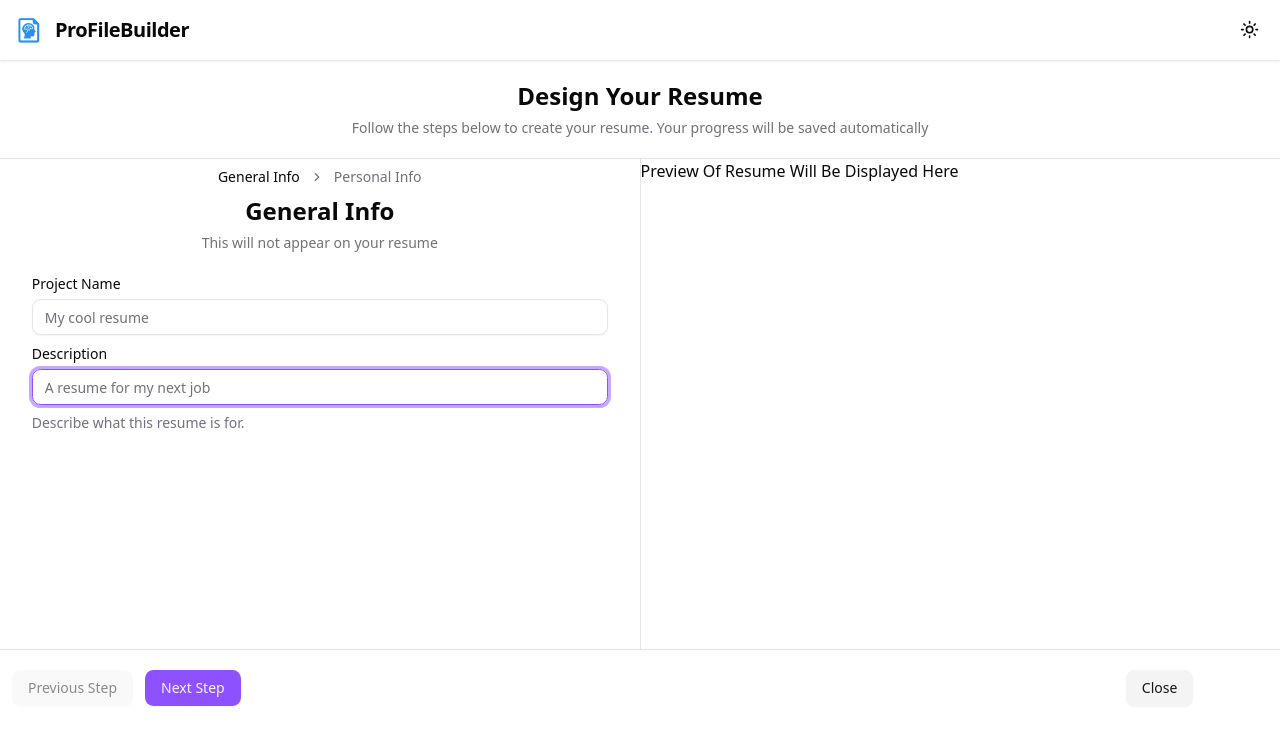
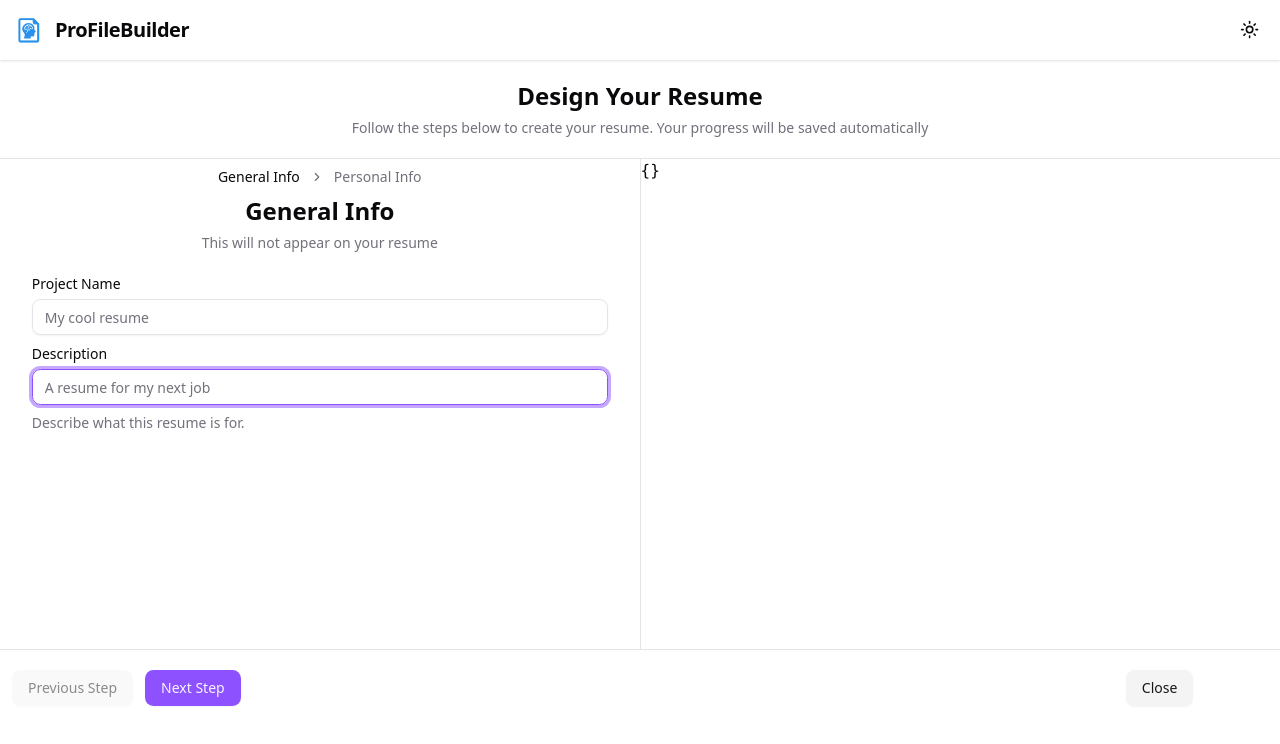
Before and after one commit to MITHILESH143/ai_resume_build, a Next.js app: page /editor in a window 1280 px wide. Shown: the top 744 px of the page. Built offline with nearby package versions, Linux system fonts and the light colour scheme.

Commit message:
problem is not solved

```diff
--- a/src/app/(main)/editor/ResumeEditior.tsx
+++ b/src/app/(main)/editor/ResumeEditior.tsx
@@ -45,8 +45,7 @@ const ResumeEditior = () => {
           </div>
           <div className="grow md:border-r" />
           <div className="hidden w-1/2 md:flex">
-            {/* <pre>{JSON.stringify(resumeData,null,2)}</pre> */}
-            Preview Of Resume Will Be Displayed Here
+            <pre>{JSON.stringify(resumeData, null, 2)}</pre>
           </div>
         </div>
       </main>
```
